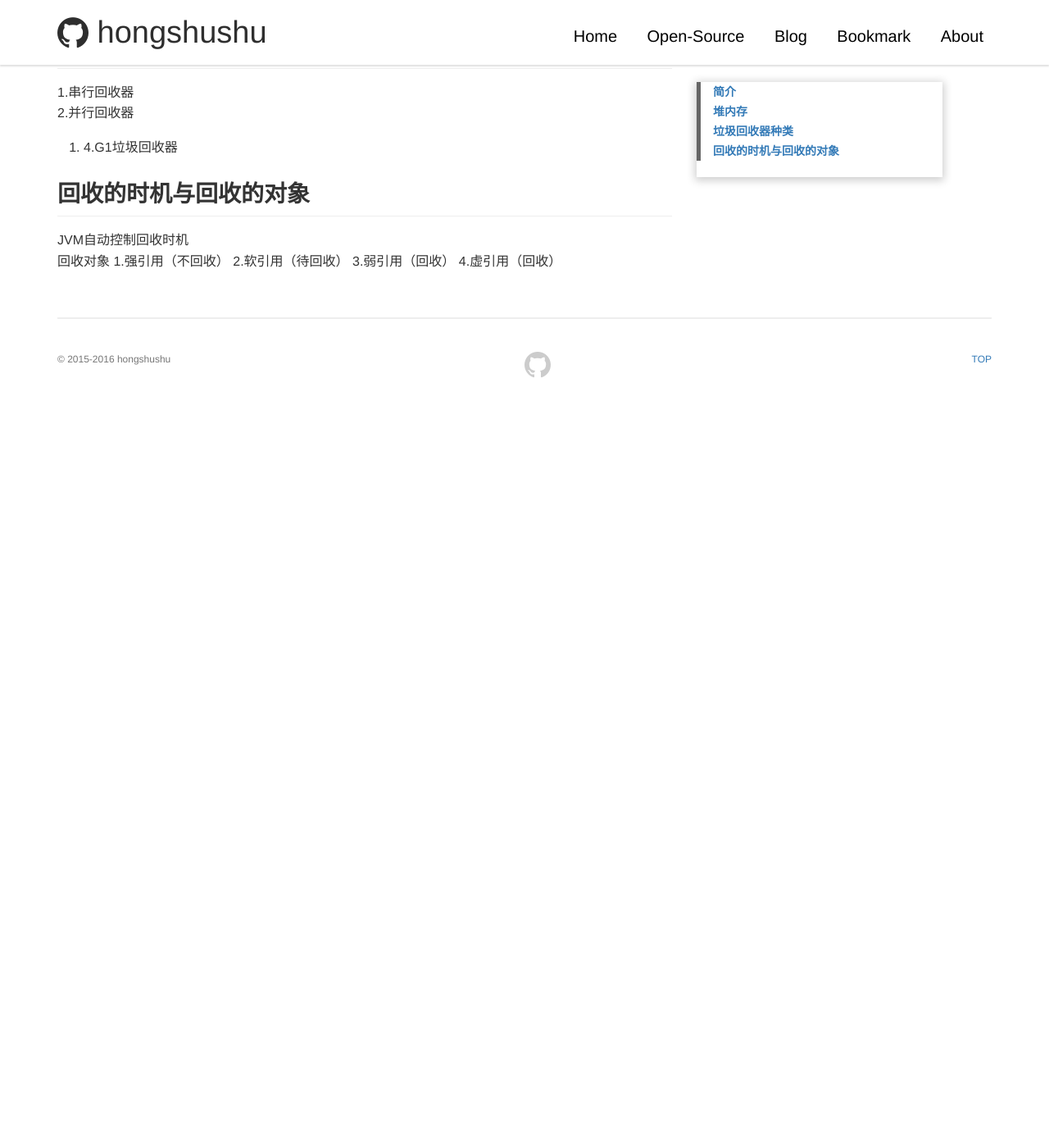
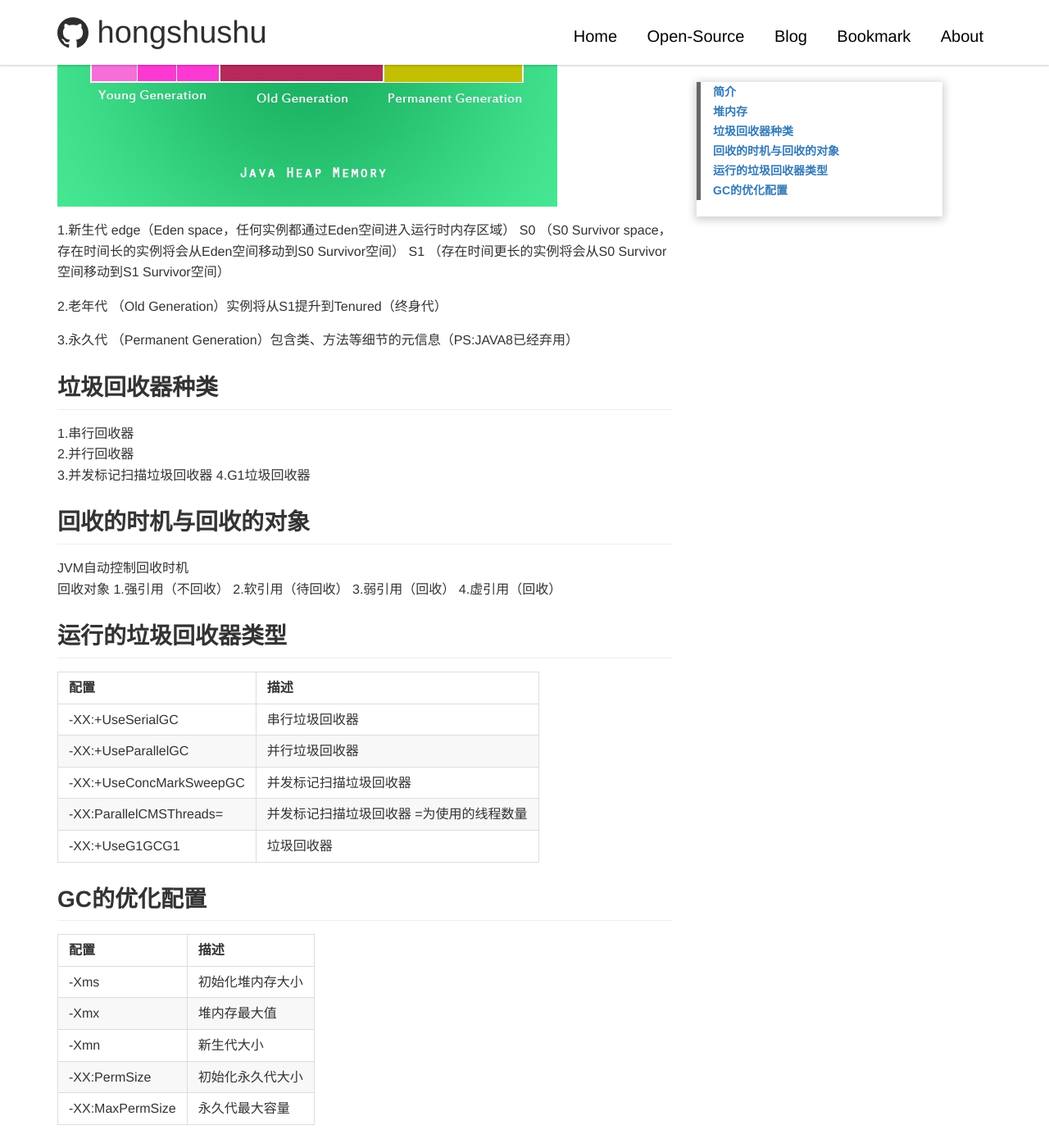
Before and after one commit to zxh578164349/hongshushu, a Jekyll site: the page built from _posts/2016-06-16-JVM垃圾回收.md, in a window 1280 px wide and 1400 px high, scrolled down 830 px. Shown: the whole window at 82% size. Built offline with Jekyll 4.4.1, drawn with Linux system fonts in a browser that asks for light colours; comment, search, counter and statistics services are not loaded; before the commit the page ends 1299 px from its top, so only the background shows below that.

Commit message:
20160617

```diff
--- a/_posts/2016-06-16-JVM垃圾回收.md
+++ b/_posts/2016-06-16-JVM垃圾回收.md
@@ -13,6 +13,8 @@ JVM垃圾回收机制,指的是垃圾的自动回收和内存空间的分配,它
 
 ## 堆内存
 
+![]({{ site.baseurl }}/files/images/20160617/java heap.jpg)
+
 1.新生代
  edge（Eden space，任何实例都通过Eden空间进入运行时内存区域）
  S0 （S0 Survivor space，存在时间长的实例将会从Eden空间移动到S0 Survivor空间）
@@ -26,7 +28,7 @@ JVM垃圾回收机制,指的是垃圾的自动回收和内存空间的分配,它
 
 1.串行回收器
 2.并行回收器
-3.
+3.并发标记扫描垃圾回收器
 4.G1垃圾回收器
 
 ## 回收的时机与回收的对象
@@ -37,3 +39,24 @@ JVM自动控制回收时机
 2.软引用（待回收）
 3.弱引用（回收）
 4.虚引用（回收）
+
+## 运行的垃圾回收器类型
+
+配置                   |          描述
+-----------------------|----------------------------
+-XX:+UseSerialGC       |  串行垃圾回收器
+-XX:+UseParallelGC     |  并行垃圾回收器
+-XX:+UseConcMarkSweepGC|  并发标记扫描垃圾回收器
+-XX:ParallelCMSThreads=|  并发标记扫描垃圾回收器 =为使用的线程数量
+-XX:+UseG1GCG1         |  垃圾回收器
+
+
+## GC的优化配置
+
+配置                   |          描述
+-----------------------|----------------------------
+-Xms                   |  初始化堆内存大小
+-Xmx                   |  堆内存最大值
+-Xmn                   |  新生代大小
+-XX:PermSize           |  初始化永久代大小
+-XX:MaxPermSize        |  永久代最大容量
```
Also changed, not shown: files/images/20160617/java heap.jpg (added).
